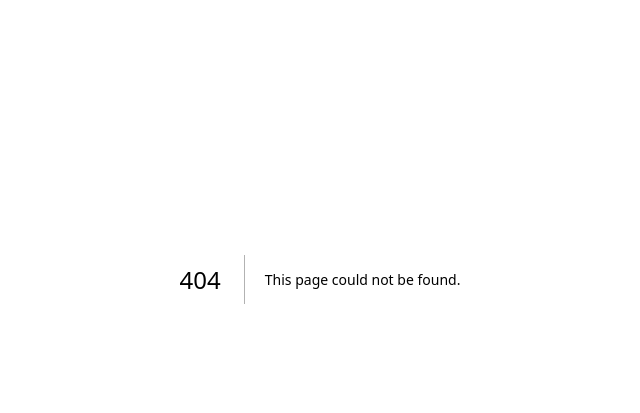
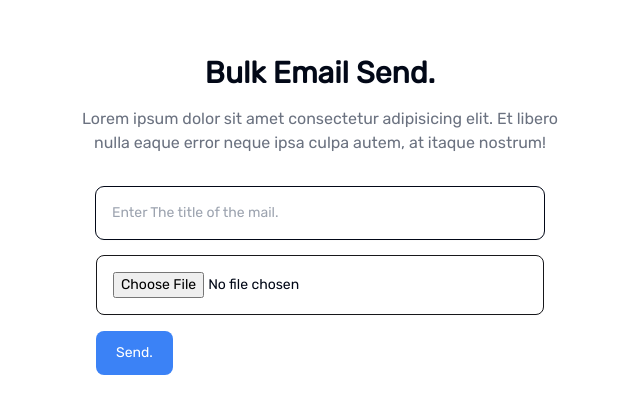
Before and after one commit to Ankitcnv/Mail_Platform, a Next.js app in the folder client/: page /dashboard/bulk-mail-form in a window 1280 px wide. Before the commit this address had no page. Shown: the part 121-534 px from the top of the page, without its empty margins (320-960 px from the left). Built offline with nearby package versions, Linux system fonts and the light colour scheme.

Commit message:
bulk image done

```diff
--- /dev/null
+++ b/client/app/dashboard/bulk-mail-form/page.tsx
@@ -0,0 +1,60 @@
+import React from "react";
+
+const Bulk = () => {
+  return (
+    <div className="flex justify-center items-center mt-28">
+      <div className="mx-auto max-w-screen-xl px-4 py-16 sm:px-6 lg:px-8">
+        <div className="mx-auto max-w-lg text-center">
+          <h1 className="text-2xl font-bold sm:text-3xl">Bulk Email Send.</h1>
+
+          <p className="mt-4 text-gray-500">
+            Lorem ipsum dolor sit amet consectetur adipisicing elit. Et libero
+            nulla eaque error neque ipsa culpa autem, at itaque nostrum!
+          </p>
+        </div>
+
+        <form action="#" className="mx-auto mb-0 mt-8 max-w-md space-y-4">
+          <div>
+            <label htmlFor="email" className="sr-only">
+              Email
+            </label>
+
+            <div className="relative">
+              <input
+                type="text"
+                className="w-full rounded-lg p-4 pe-12 text-sm shadow-sm border-zinc-700 outline outline-1"
+                placeholder="Enter The title of the mail."
+              />
+            </div>
+          </div>
+
+          <div>
+            <label htmlFor="password" className="sr-only">
+              Password
+            </label>
+
+            <div className="relative">
+              <div className="border border-zinc-900 rounded-lg">
+                <input
+                  type="file"
+                  className="w-full rounded-lg p-4 pe-12 text-sm shadow-sm border-zinc-700"
+                  placeholder="Upload file."
+                />
+              </div>
+            </div>
+          </div>
+
+          <div className="flex items-center justify-between">
+            <button
+              type="submit"
+              className="inline-block rounded-lg bg-blue-500 px-5 py-3 text-sm font-medium text-white">
+              Send.
+            </button>
+          </div>
+        </form>
+      </div>
+    </div>
+  );
+};
+
+export default Bulk;
--- a/client/app/home/page.tsx
+++ b/client/app/home/page.tsx
@@ -1,7 +1,20 @@
+"use client";
+import { Button } from "@/components/ui/button";
+import { useRouter } from "next/navigation";
 import React from "react";
 
 const Home = () => {
-  return <div>Home</div>;
+  const router = useRouter();
+
+  const handleRedirect = () => {
+    router.push("/dashboard/bulk-mail-form");
+  };
+
+  return (
+    <div className="flex justify-center items-center mt-28">
+      <Button onClick={handleRedirect}>To Dashboard</Button>
+    </div>
+  );
 };
 
 export default Home;
--- /dev/null
+++ b/client/components/ui/button.tsx
@@ -0,0 +1,56 @@
+import * as React from "react"
+import { Slot } from "@radix-ui/react-slot"
+import { cva, type VariantProps } from "class-variance-authority"
+
+import { cn } from "@/lib/utils"
+
+const buttonVariants = cva(
+  "inline-flex items-center justify-center whitespace-nowrap rounded-md text-sm font-medium ring-offset-background transition-colors focus-visible:outline-none focus-visible:ring-2 focus-visible:ring-ring focus-visible:ring-offset-2 disabled:pointer-events-none disabled:opacity-50",
+  {
+    variants: {
+      variant: {
+        default: "bg-primary text-primary-foreground hover:bg-primary/90",
+        destructive:
+          "bg-destructive text-destructive-foreground hover:bg-destructive/90",
+        outline:
+          "border border-input bg-background hover:bg-accent hover:text-accent-foreground",
+        secondary:
+          "bg-secondary text-secondary-foreground hover:bg-secondary/80",
+        ghost: "hover:bg-accent hover:text-accent-foreground",
+        link: "text-primary underline-offset-4 hover:underline",
+      },
+      size: {
+        default: "h-10 px-4 py-2",
+        sm: "h-9 rounded-md px-3",
+        lg: "h-11 rounded-md px-8",
+        icon: "h-10 w-10",
+      },
+    },
+    defaultVariants: {
+      variant: "default",
+      size: "default",
+    },
+  }
+)
+
+export interface ButtonProps
+  extends React.ButtonHTMLAttributes<HTMLButtonElement>,
+    VariantProps<typeof buttonVariants> {
+  asChild?: boolean
+}
+
+const Button = React.forwardRef<HTMLButtonElement, ButtonProps>(
+  ({ className, variant, size, asChild = false, ...props }, ref) => {
+    const Comp = asChild ? Slot : "button"
+    return (
+      <Comp
+        className={cn(buttonVariants({ variant, size, className }))}
+        ref={ref}
+        {...props}
+      />
+    )
+  }
+)
+Button.displayName = "Button"
+
+export { Button, buttonVariants }
--- a/client/package.json
+++ b/client/package.json
@@ -9,6 +9,7 @@
     "lint": "next lint"
   },
   "dependencies": {
+    "@radix-ui/react-slot": "^1.0.2",
     "class-variance-authority": "^0.7.0",
     "clsx": "^2.1.1",
     "dotenv": "^16.4.5",
```
Also changed, not shown: client/actions/add-form.ts (line endings or trailing spaces), 1 other file (tests, documents, lock files or other folders).
